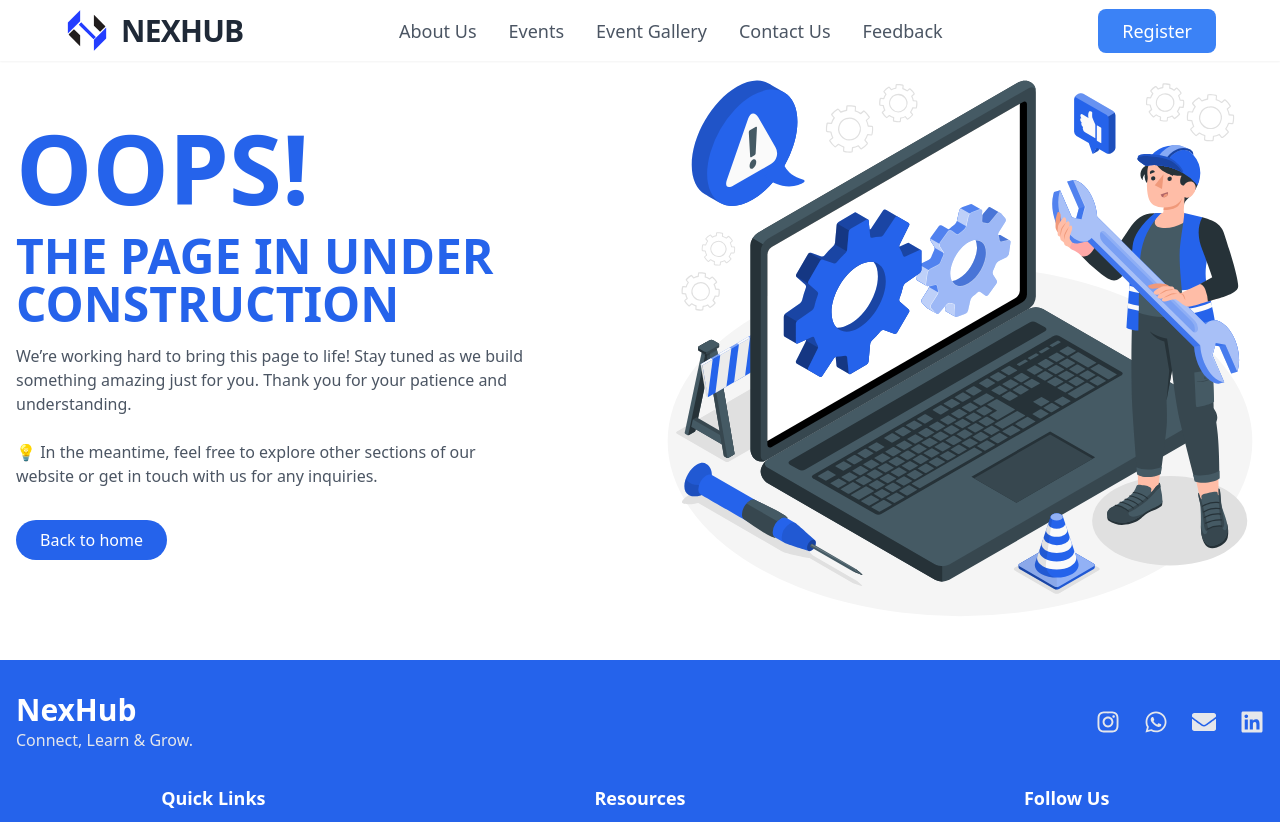
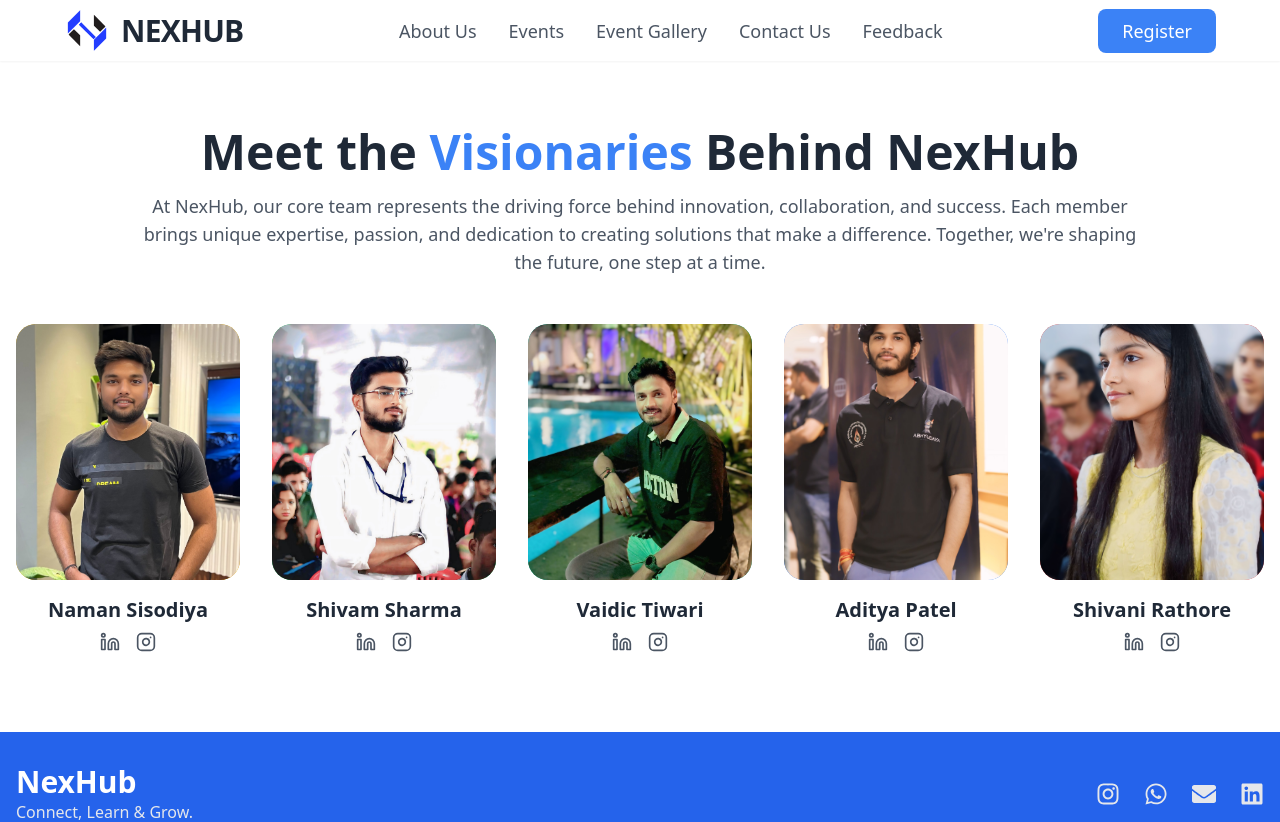
Before and after one commit to aadixcodes/NexHub---Tech-Community-Website, a Next.js app: page /nexhubteam in a window 1280 px wide. Shown: the top 822 px of the page. Built offline with nearby package versions, Linux system fonts and the light colour scheme.

Commit message:
12:13 AM commit

```diff
--- a/src/app/join-our-team/page.jsx
+++ b/src/app/join-our-team/page.jsx
@@ -93,7 +93,7 @@ const JoinOurTeam = () => {
       <section className="py-20 relative overflow-hidden">
         <div className="absolute inset-0 bg-gradient-to-t from-white/50 to-transparent" />
         <div className="container mx-auto px-4 relative">
-          <div className="max-w-3xl mx-auto bg-white rounded-2xl shadow-xl p-10 relative">
+          <div className="max-w-5xl mx-auto bg-white rounded-2xl shadow-xl p-10 relative">
             <div className="absolute top-0 right-0 w-32 h-32 bg-blue-500/5 rounded-full blur-2xl" />
             <div className="absolute bottom-0 left-0 w-32 h-32 bg-blue-500/5 rounded-full blur-2xl" />
 
--- a/src/app/nexhubteam/page.jsx
+++ b/src/app/nexhubteam/page.jsx
@@ -1,45 +1,11 @@
 import React from 'react';
 import Image from 'next/image';
 import Link from 'next/link';
+import OurTeam from '@/components/OurTeam';
 
 const NexHubTeam = () => {
     return (
-        <div className="min-h-[80vh] mt-[20px] bg-white flex items-center justify-center">
-          <div className="container mx-auto px-4 flex flex-col md:flex-row items-center justify-between gap-8">
-            {/* Left Content Section */}
-            <div className="w-full md:w-1/2 text-center md:text-left">
-              <h1 className="text-6xl md:text-8xl font-bold text-blue-600 mb-4">
-                OOPS!
-              </h1>
-              <h2 className="text-3xl md:text-5xl font-semibold text-blue-600 mb-4">
-                THE PAGE IN UNDER CONSTRUCTION
-              </h2>
-              <p className="text-gray-600 mb-8 max-w-lg">
-              We’re working hard to bring this page to life! Stay tuned as we build something amazing just for you. Thank you for your patience and understanding.
-                <br /> <br />
-        💡 In the meantime, feel free to explore other sections of our website or get in touch with us for any inquiries.
-              </p>
-              <Link href="/">
-                <button className="bg-blue-600 hover:bg-blue-700 text-white  py-2 px-6 rounded-full transition-colors duration-300">
-                  Back to home
-                </button>
-              </Link>
-            </div>
-
-            {/* Right Image Section */}
-            <div className="w-full md:w-1/2">
-              <div className="relative w-full h-[600px]">
-                <Image
-                  src="/Assets/OtherImages/underconstruction.svg"
-                  alt="Construction illustration with a crane, workers, and a computer screen"
-                  fill
-                  className="object-contain"
-                  priority
-                />
-              </div>
-            </div>
-          </div>
-        </div>
+        <OurTeam />
       );
 };
 
--- a/src/components/OurTeam.jsx
+++ b/src/components/OurTeam.jsx
@@ -1,132 +1,231 @@
+// import React from 'react';
+
+// const OurTeam = () => {
+//   return (
+//     <div className="mx-auto px-4 my-12  container py-8 text-gray-800">
+//       <div className="text-center flex flex-col justify-center items-center py-12">
+//         <h1 className="text-4xl md:text-5xl font-bold text-black-600">Meet the <span className='text-blue-500'> Visionaries </span> Behind NexHub</h1>
+//         <p className="text-lg text-gray-600 mt-4 max-w-5xl">
+//           At NexHub, our core team represents the driving force behind innovation, collaboration, and success. Each member brings unique expertise, passion, and dedication to creating solutions that make a difference. Together, we're shaping the future, one step at a time.
+//         </p>
+//       </div>
+
+//       <div className="grid grid-cols-1 sm:grid-cols-2 lg:grid-cols-3 xl:grid-cols-5 gap-8 justify-items-center">
+//         {/* Naman */}
+//         <div className="flex flex-col items-center w-full max-w-[224px]">
+//           <div className="relative w-56 h-64 bg-yellow-500 rounded-[20px] overflow-hidden">
+//             <img
+//               alt="Portrait of Naman Sisodiya"
+//               className="absolute top-0 w-full h-full object-cover transition-transform duration-500 hover:scale-110"
+//               src="/Assets/MembersImages/naman.jpg"
+//             />
+//           </div>
+//           <div className="mt-4 text-center w-full">
+//             <h2 className="text-xl font-bold">Naman Sisodiya</h2>
+//             <a
+//               href="https://www.linkedin.com/in/naman-sisodiya-7632622aa"
+//               target="_blank"
+//               rel="noopener noreferrer"
+//               className="text-gray-600 hover:text-blue-600 transition-colors"
+//             >
+//               Linkedin
+//             </a>
+//           </div>
+//         </div>
+
+//         {/* Shivam */}
+//         <div className="flex flex-col items-center w-full max-w-[224px]">
+//           <div className="relative w-56 h-64 bg-green-500 rounded-[20px] overflow-hidden">
+//             <img
+//               alt="Portrait of Shivam Sharma"
+//               className="absolute top-0 w-full h-full object-cover transition-transform duration-500 hover:scale-110"
+//               src="/Assets/MembersImages/shivam.jpg"
+//             />
+//           </div>
+//           <div className="mt-4 text-center w-full">
+//             <h2 className="text-xl font-bold">Shivam Sharma</h2>
+//             <a
+//               href="https://www.linkedin.com/in/shivam-sharma-ab489721b"
+//               target="_blank"
+//               rel="noopener noreferrer"
+//               className="text-gray-600 hover:text-blue-600 transition-colors"
+//             >
+//               Linkedin
+//             </a>
+//           </div>
+//         </div>
+
+//         {/* Vaidic */}
+//         <div className="flex flex-col items-center w-full max-w-[224px]">
+//           <div className="relative w-56 h-64 bg-teal-500 rounded-[20px] overflow-hidden">
+//             <img
+//               alt="Portrait of Vaidic Tiwari"
+//               className="absolute top-0 w-full h-full object-cover transition-transform duration-500 hover:scale-110"
+//               src="/Assets/MembersImages/vaidic.jpg"
+//             />
+//           </div>
+//           <div className="mt-4 text-center w-full">
+//             <h2 className="text-xl font-bold">Vaidic Tiwari</h2>
+//             <a
+//               href="https://www.linkedin.com/in/vaidictiwari"
+//               target="_blank"
+//               rel="noopener noreferrer"
+//               className="text-gray-600 hover:text-blue-600 transition-colors"
+//             >
+//               Linkedin
+//             </a>
+//           </div>
+//         </div>
+
+//         {/* Aditya */}
+//         <div className="flex flex-col items-center w-full max-w-[224px]">
+//           <div className="relative w-56 h-64 bg-blue-500 rounded-[20px] overflow-hidden">
+//             <img
+//               alt="Portrait of Aditya Patel"
+//               className="absolute top-0 w-full h-full object-cover object-top transition-transform duration-500 hover:scale-110"
+//               src="/Assets/MembersImages/aditya.jpg"
+//             />
+//           </div>
+//           <div className="mt-4 text-center w-full">
+//             <h2 className="text-xl font-bold">Aditya Patel</h2>
+//             <a
+//               href="https://www.linkedin.com/in/adityapatel09"
+//               target="_blank"
+//               rel="noopener noreferrer"
+//               className="text-gray-600 hover:text-blue-600 transition-colors"
+//             >
+//               Linkedin
+//             </a>
+//           </div>
+//         </div>
+
+//         {/* Shivani */}
+//         <div className="flex flex-col items-center w-full max-w-[224px]">
+//           <div className="relative w-56 h-64 bg-red-500 rounded-[20px] overflow-hidden">
+//             <img
+//               alt="Portrait of Shivani Rathore"
+// className="absolute top-0 w-full h-full object-cover object-top transition-transform duration-500 hover:scale-110"
+//               src="/Assets/MembersImages/shivani.jpg"
+//             />
+//           </div>
+//           <div className="mt-4 text-center w-full">
+//             <h2 className="text-xl font-bold">Shivani Rathore</h2>
+//             <a
+//               href="https://www.linkedin.com/in/shivani-rathore-697781310"
+//               target="_blank"
+//               rel="noopener noreferrer"
+//               className="text-gray-600 hover:text-blue-600 transition-colors"
+//             >
+//               Linkedin
+//             </a>
+//           </div>
+//         </div>
+//       </div>
+
+//     </div>
+//   );
+// };
+
+// export default OurTeam;
+
+
 import React from 'react';
+import { Linkedin, Instagram } from 'lucide-react';
+
+const teamMembers = [
+  {
+    name: "Naman Sisodiya",
+    image: "/Assets/MembersImages/naman.jpg",
+    bgColor: "bg-yellow-500",
+    social: {
+      linkedin: "https://www.linkedin.com/in/naman-sisodiya-7632622aa",
+      instagram: "https://instagram.com/naman.sisodiya"
+    }
+  },
+  {
+    name: "Shivam Sharma",
+    image: "/Assets/MembersImages/shivam.jpg",
+    bgColor: "bg-green-500",
+    social: {
+      linkedin: "https://www.linkedin.com/in/shivam-sharma-ab489721b",
+      instagram: "https://instagram.com/shivam.sharma"
+    }
+  },
+  {
+    name: "Vaidic Tiwari",
+    image: "/Assets/MembersImages/vaidic.jpg",
+    bgColor: "bg-teal-500",
+    social: {
+      linkedin: "https://www.linkedin.com/in/vaidictiwari",
+      instagram: "https://instagram.com/vaidic.tiwari"
+    }
+  },
+  {
+    name: "Aditya Patel",
+    image: "/Assets/MembersImages/aditya.jpg",
+    bgColor: "bg-blue-500",
+    social: {
+      linkedin: "https://www.linkedin.com/in/adityapatel09",
+      instagram: "https://instagram.com/aditya.patel"
+    }
+  },
+  {
+    name: "Shivani Rathore",
+    image: "/Assets/MembersImages/shivani.jpg",
+    bgColor: "bg-red-500",
+    social: {
+      linkedin: "https://www.linkedin.com/in/shivani-rathore-697781310",
+      instagram: "https://instagram.com/shivani.rathore"
+    }
+  }
+];
 
 const OurTeam = () => {
   return (
-    <div className="mx-auto px-4 container py-8 text-gray-800">
+    <div className="mx-auto px-4 my-12 container py-8 text-gray-800">
       <div className="text-center flex flex-col justify-center items-center py-12">
-        <h1 className="text-4xl md:text-5xl font-bold text-black-600">Meet the Visionaries Behind NexHub</h1>
-        <p className="text-lg mt-4 max-w-5xl">
+        <h1 className="text-4xl md:text-5xl font-bold text-black-600">
+          Meet the <span className="text-blue-500">Visionaries</span> Behind NexHub
+        </h1>
+        <p className="text-lg text-gray-600 mt-4 max-w-5xl">
           At NexHub, our core team represents the driving force behind innovation, collaboration, and success. Each member brings unique expertise, passion, and dedication to creating solutions that make a difference. Together, we're shaping the future, one step at a time.
         </p>
       </div>
 
       <div className="grid grid-cols-1 sm:grid-cols-2 lg:grid-cols-3 xl:grid-cols-5 gap-8 justify-items-center">
-        {/* Naman */}
-        <div className="flex flex-col items-center w-full max-w-[224px]">
-          <div className="relative w-56 h-64 bg-yellow-500 rounded-[20px] overflow-hidden">
+        {teamMembers.map((member, index) => (
+          <div key={index} className="flex flex-col items-center w-full max-w-[224px]">
+            <div className={`relative w-56 h-64 ${member.bgColor} rounded-[20px] overflow-hidden`}>
               <img
-              alt="Portrait of Naman Sisodiya"
+                alt={`Portrait of ${member.name}`}
                 className="absolute top-0 w-full h-full object-cover transition-transform duration-500 hover:scale-110"
-              src="/Assets/MembersImages/naman.jpg"
+                src={member.image}
               />
             </div>
             <div className="mt-4 text-center w-full">
-            <h2 className="text-xl font-bold">Naman Sisodiya</h2>
+              <h2 className="text-xl font-bold">{member.name}</h2>
+              <div className="flex justify-center gap-4 mt-2">
                 <a
-              href="https://www.linkedin.com/in/naman-sisodiya-7632622aa"
+                  href={member.social.linkedin}
                   target="_blank"
                   rel="noopener noreferrer"
                   className="text-gray-600 hover:text-blue-600 transition-colors"
                 >
-              Linkedin
+                  <Linkedin size={20} />
                 </a>
-          </div>
-        </div>
-
-        {/* Shivam */}
-        <div className="flex flex-col items-center w-full max-w-[224px]">
-          <div className="relative w-56 h-64 bg-green-500 rounded-[20px] overflow-hidden">
-            <img
-              alt="Portrait of Shivam Sharma"
-              className="absolute top-0 w-full h-full object-cover transition-transform duration-500 hover:scale-110"
-              src="/Assets/MembersImages/shivam.jpg"
-            />
-          </div>
-          <div className="mt-4 text-center w-full">
-            <h2 className="text-xl font-bold">Shivam Sharma</h2>
                 <a
-              href="https://www.linkedin.com/in/shivam-sharma-ab489721b"
+                  href={member.social.instagram}
                   target="_blank"
                   rel="noopener noreferrer"
-              className="text-gray-600 hover:text-blue-600 transition-colors"
+                  className="text-gray-600 hover:text-pink-600 transition-colors"
                 >
-              Linkedin
-            </a>
-          </div>
-        </div>
-
-        {/* Vaidic */}
-        <div className="flex flex-col items-center w-full max-w-[224px]">
-          <div className="relative w-56 h-64 bg-teal-500 rounded-[20px] overflow-hidden">
-            <img
-              alt="Portrait of Vaidic Tiwari"
-              className="absolute top-0 w-full h-full object-cover transition-transform duration-500 hover:scale-110"
-              src="/Assets/MembersImages/vaidic.jpg"
-            />
-          </div>
-          <div className="mt-4 text-center w-full">
-            <h2 className="text-xl font-bold">Vaidic Tiwari</h2>
-            <a
-              href="https://www.linkedin.com/in/vaidictiwari"
-              target="_blank"
-              rel="noopener noreferrer"
-              className="text-gray-600 hover:text-blue-600 transition-colors"
-            >
-              Linkedin
-            </a>
-          </div>
-        </div>
-
-        {/* Aditya */}
-        <div className="flex flex-col items-center w-full max-w-[224px]">
-          <div className="relative w-56 h-64 bg-blue-500 rounded-[20px] overflow-hidden">
-            <img
-              alt="Portrait of Aditya Patel"
-              className="absolute top-0 w-full h-full object-cover object-top transition-transform duration-500 hover:scale-110"
-              src="/Assets/MembersImages/aditya.jpg"
-            />
-          </div>
-          <div className="mt-4 text-center w-full">
-            <h2 className="text-xl font-bold">Aditya Patel</h2>
-            <a
-              href="https://www.linkedin.com/in/adityapatel09"
-              target="_blank"
-              rel="noopener noreferrer"
-              className="text-gray-600 hover:text-blue-600 transition-colors"
-            >
-              Linkedin
-            </a>
-          </div>
-        </div>
-
-        {/* Shivani */}
-        <div className="flex flex-col items-center w-full max-w-[224px]">
-          <div className="relative w-56 h-64 bg-red-500 rounded-[20px] overflow-hidden">
-            <img
-              alt="Portrait of Shivani Rathore"
-className="absolute top-0 w-full h-full object-cover object-top transition-transform duration-500 hover:scale-110"
-              src="/Assets/MembersImages/shivani.jpg"
-            />
-          </div>
-          <div className="mt-4 text-center w-full">
-            <h2 className="text-xl font-bold">Shivani Rathore</h2>
-            <a
-              href="https://www.linkedin.com/in/shivani-rathore-697781310"
-              target="_blank"
-              rel="noopener noreferrer"
-              className="text-gray-600 hover:text-blue-600 transition-colors"
-            >
-              Linkedin
+                  <Instagram size={20} />
                 </a>
               </div>
             </div>
           </div>
-
-      {/* <div className="text-center mt-12">
-        <a href='/nexhubteam' className="bg-blue-600 hover:bg-blue-700 cursor-pointer text-white font-bold py-2 px-4 rounded-full transition-colors">
-          View Organisers
-        </a>
-      </div> */}
+        ))}
+      </div>
     </div>
   );
 };
```
Lines whose indentation alone changed are shown as unchanged.
